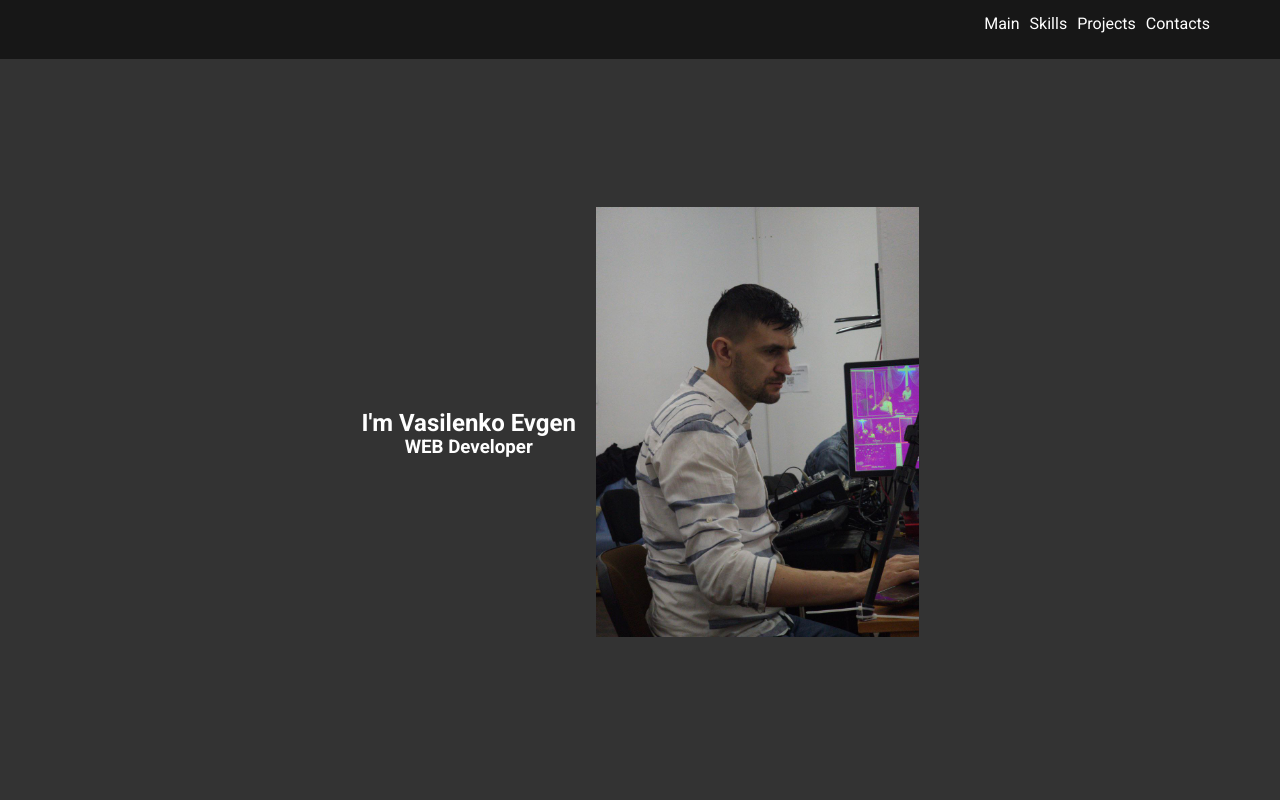
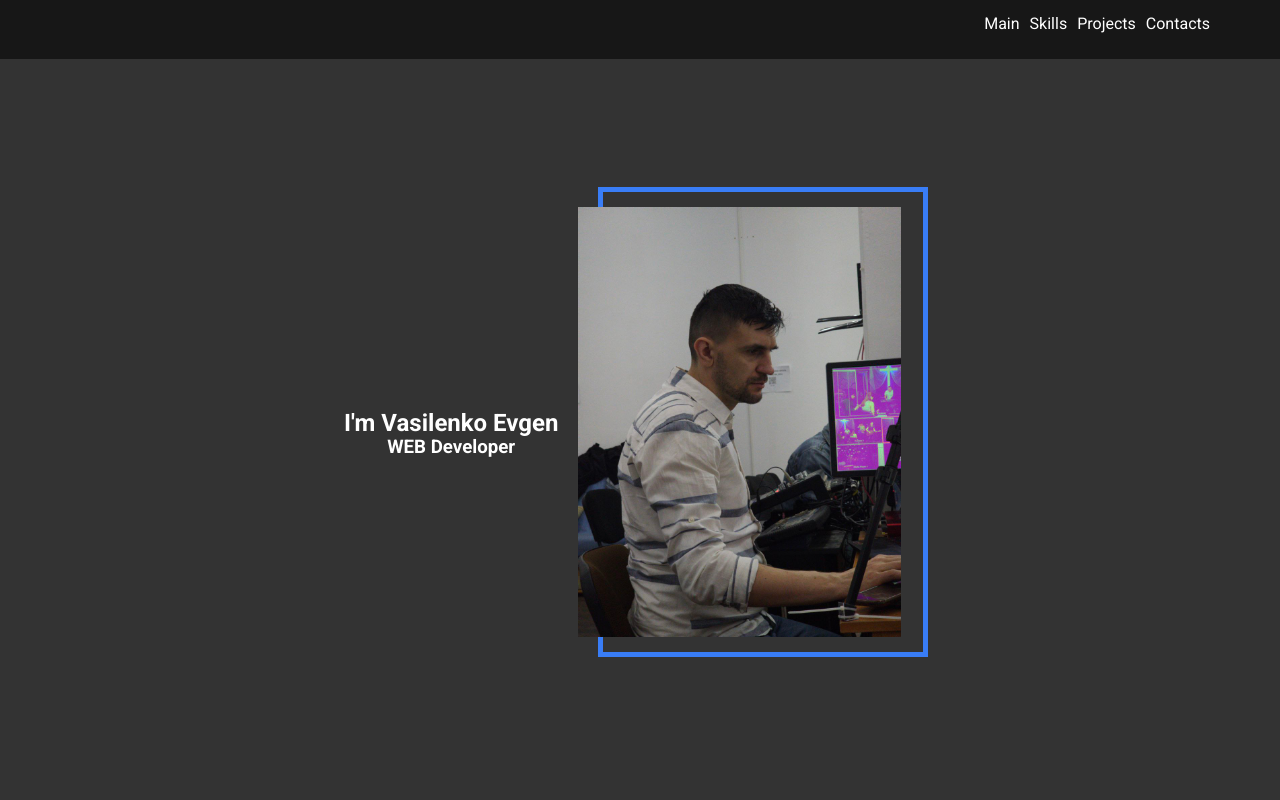
Before and after one commit to yevhenkr/vasilenkoEvgen, a React (Vite) app: page / in a window 1280 px wide. Shown: the top 800 px of the page. Built offline with nearby package versions, Linux system fonts and the light colour scheme.

Commit message:
refactor: style photo

```diff
--- a/src/common/components/ui/main/Main.tsx
+++ b/src/common/components/ui/main/Main.tsx
@@ -10,8 +10,10 @@ export const Main = () => {
         <h2>I'm Vasilenko Evgen</h2>
         <h3>WEB Developer</h3>
       </div>
-      <div>
-        <img className={s.img} src={my} />
+      <div className={s.photoWrapper}>
+        <div>
+          <img className={s.img} src={my} />
+        </div>
       </div>
     </section>
   )
--- a/src/common/components/ui/main/main.module.scss
+++ b/src/common/components/ui/main/main.module.scss
@@ -5,7 +5,7 @@
   align-items: center;
   justify-content: center;
 
-height: 100vh;
+  height: 100vh;
   padding: 150px 0 100px;
 }
 
@@ -22,3 +22,79 @@ height: 100vh;
 .img {
   height: 430px;
 }
+
+.photoWrapper {
+  position: relative;
+  z-index: 1;
+  margin-right: 3%;
+
+  &::before {
+    content: '';
+
+    position: absolute;
+    z-index: -1;
+    top: -20px;
+    left: 20px;
+
+    width: 330px;
+    height: 470px;
+
+    border: 5px solid var(--color-info-500);
+
+    @media screen and (width <= 576px) {
+      top: -16px;
+      left: 16px;
+      width: 314px;
+      height: 414px;
+    }
+  }
+
+  .parallaxEffectImg {
+    position: relative;
+    z-index: 1;
+    transform-style: preserve-3d;
+    transform: perspective(1000px);
+
+    width: 350px;
+    height: 430px;
+
+    //background-image: url('../../assets/images/mainPhoto/photoBackground.webp');
+    background-repeat: no-repeat;
+    background-size: cover;
+
+    .photo {
+      transform: translateZ(30px) scale(0.96);
+      width: 100%;
+      height: 100%;
+      object-fit: cover;
+    }
+  }
+
+  //.mobilePhotoBackground {
+  //  position: relative;
+  //  z-index: 1;
+  //
+  //  width: 350px;
+  //  height: 430px;
+  //  margin-right: 10px;
+  //
+  //  background-image: url('../../assets/images/mainPhoto/photoBackground.webp');
+  //  background-repeat: no-repeat;
+  //  background-size: cover;
+  //
+  //  .mobilePhoto {
+  //    width: 100%;
+  //    height: 100%;
+  //    object-fit: cover;
+  //  }
+  //
+  //  @media screen and (width <= 576px) {
+  //    width: 310px;
+  //    height: 380px;
+  //  }
+  //}
+
+  @media screen and (width <= 1040px) {
+    margin-top: 35px;
+  }
+}
```
